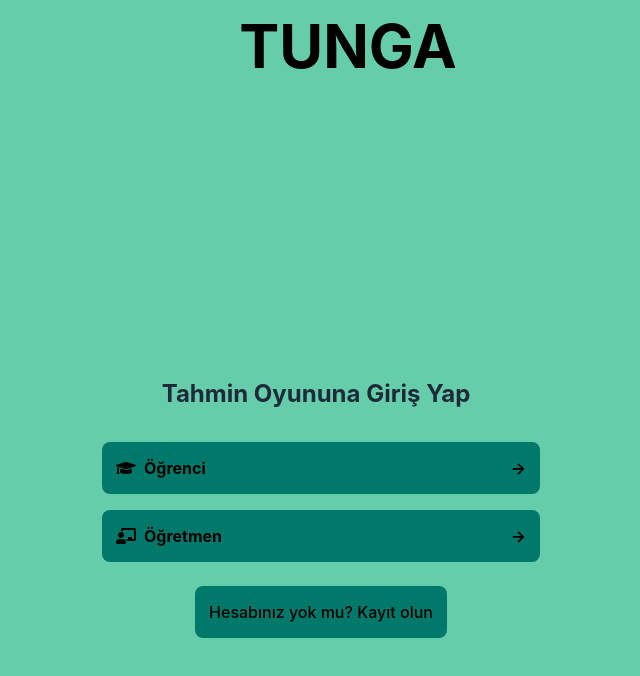
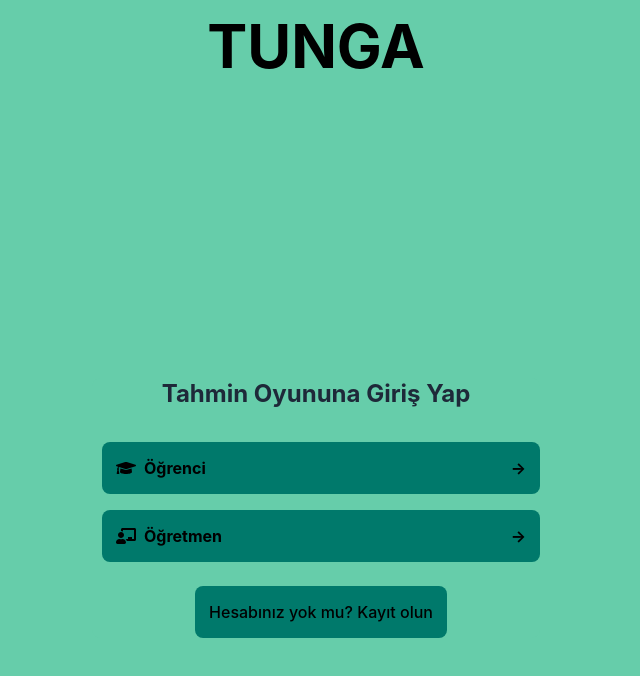
Before and after one commit to Mehmetcimen4/Teknofest-Project, a React (Vite) app in the folder Front_project/: page /auth in a window 1280 px wide. Shown: the top 676 px of the page, without its empty margins (324-964 px from the left). Built offline with nearby package versions, Linux system fonts and the light colour scheme.

Commit message:
style: Remove unnecessary padding from header title in App component

```diff
--- a/Front_project/src/App.jsx
+++ b/Front_project/src/App.jsx
@@ -31,7 +31,7 @@ function App() {
       {/* Ana içerik alanı - z-index değerini düşürüyoruz ki sidebar'ın altında kalmasın */}
       <div style={{ backgroundColor: "#66cdaa" }} className="min-h-screen relative z-0">
         <header className="pt-4">
-          <h1 className="text-center text-black text-6xl font-bold pl-16">TUNGA</h1>
+          <h1 className="text-center text-black text-6xl font-bold ">TUNGA</h1>
         </header>
 
         <div className="container mx-auto px-4 py-8">
```
